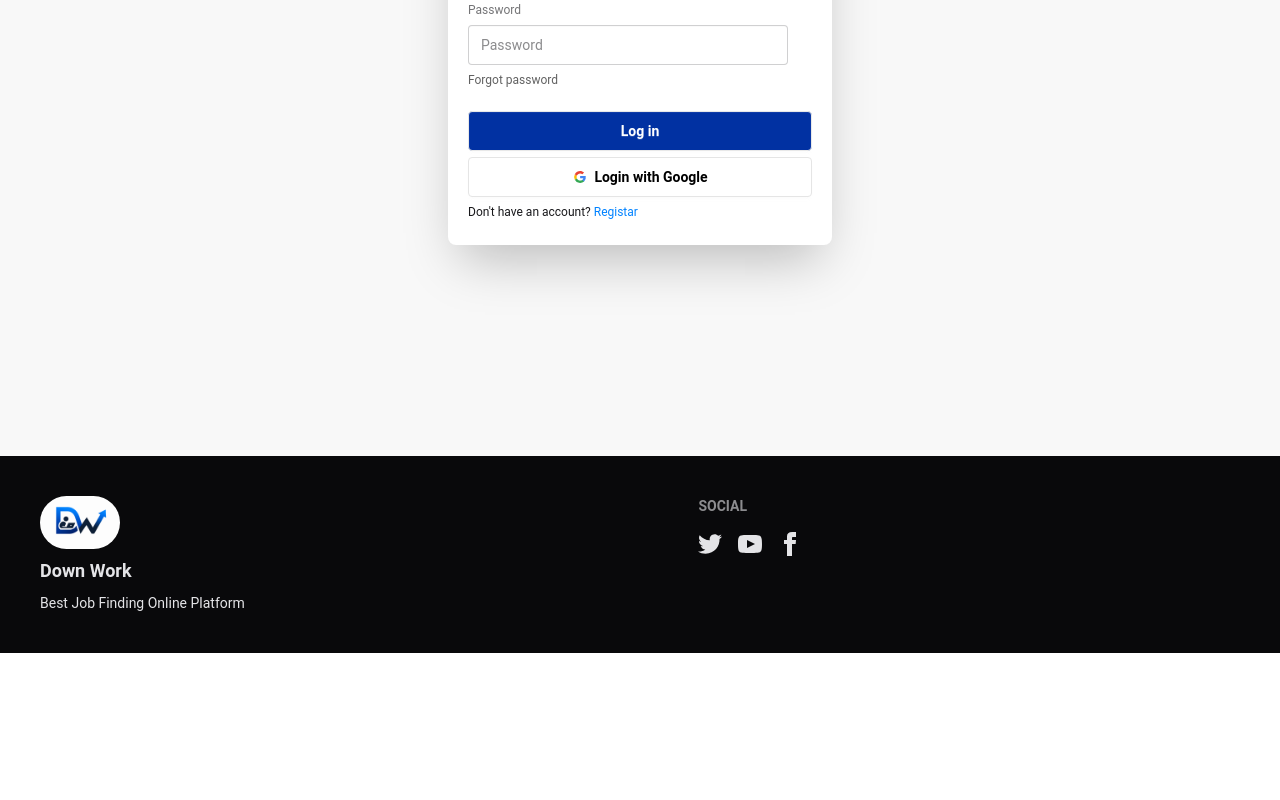
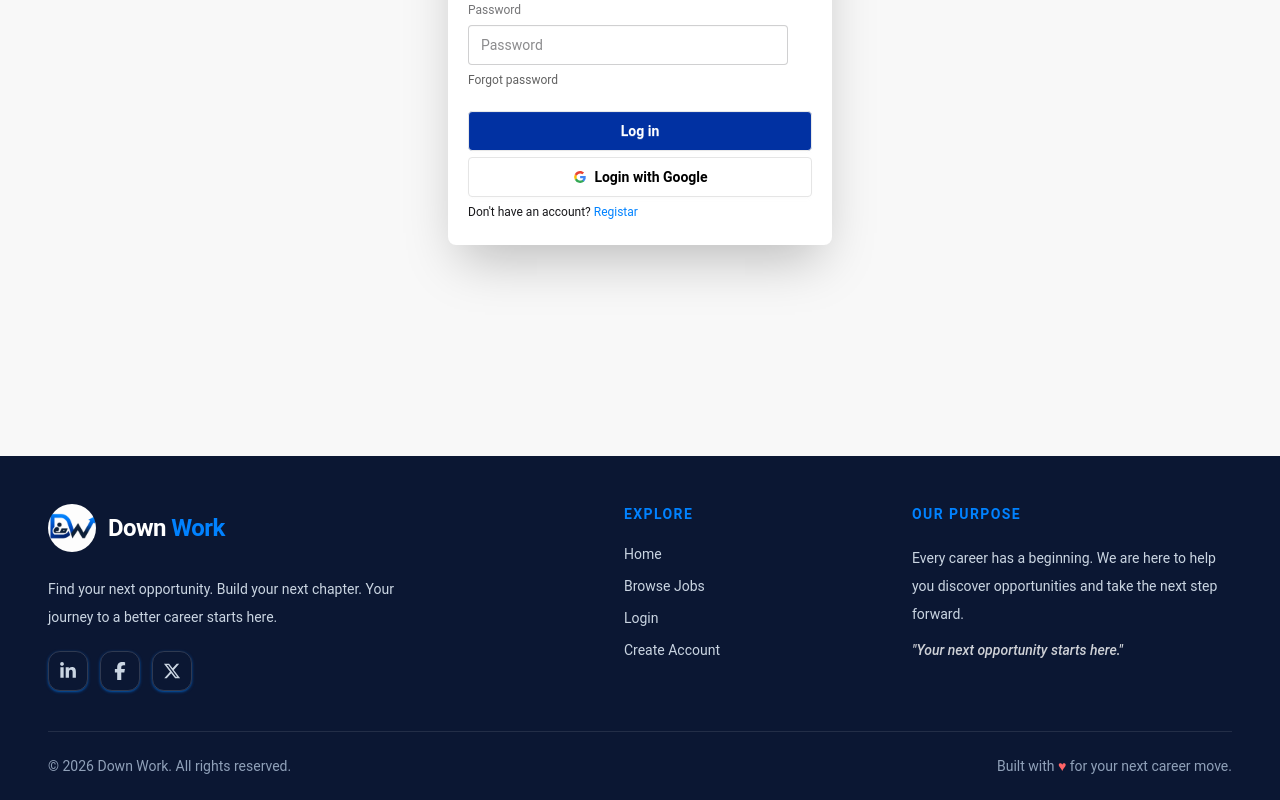
Before and after one commit to mdfahimpathan61/down-work, a React (Vite) app in the folder down-work-client/: page /auth/login in a window 1280 px wide. Shown: the part 451-1251 px from the top of the page. Before the commit the page ends 1104 px from the top, so only its background shows below. Built offline with nearby package versions, Linux system fonts and the light colour scheme; no server answers.

Commit message:
fix bug in registration page that existing user cannot registar again

```diff
--- a/down-work-client/src/Component/Footer.jsx
+++ b/down-work-client/src/Component/Footer.jsx
@@ -1,55 +1,155 @@
-import React from 'react';
-import logo from '/logo3.png'
+
+import React from "react";
+import { Link } from "react-router";
+import { FaLinkedinIn, FaFacebookF, FaXTwitter } from "react-icons/fa6";
+import logo from "/logo3.png";
+
 const Footer = () => {
+  const socialLinks = [
+    {
+      name: "LinkedIn",
+      icon: <FaLinkedinIn />,
+      url: "https://www.linkedin.com/in/mdfahimpathan61/",
+    },
+    {
+      name: "Facebook",
+      icon: <FaFacebookF />,
+      url: "https://www.facebook.com/mdfahimpathan61",
+    },
+    {
+      name: "X",
+      icon: <FaXTwitter />,
+      url: "https://x.com/mdfahimpathan61",
+    },
+  ];
+
+  const currentYear = new Date().getFullYear();
+
   return (
-        <footer className="footer sm:footer-horizontal bg-neutral text-neutral-content p-10 max-w-360 mx-auto">
-  <aside>
-    <img className='w-14 sm:w-20  rounded-full' src={logo} alt="" />
-    <p className='text-lg font-bold'>
-      Down Work
+    <footer className="bg-[#0B1733] text-white">
+      <div className="max-w-360 mx-auto px-5 sm:px-8 lg:px-12 pt-12 pb-6">
 
+        {/* Main Footer */}
+        <div className="flex flex-col md:flex-row justify-between gap-10 pb-10">
 
+          {/* Brand Section */}
+          <div className="max-w-sm">
+            <Link to="/" className="inline-flex items-center gap-3">
+              <img
+                src={logo}
+                alt="Down Work logo"
+                className="w-12 h-12 rounded-full object-cover"
+              />
+
+              <span className="text-2xl font-bold tracking-tight">
+                Down <span className="text-primary">Work</span>
+              </span>
+            </Link>
+
+            <p className="mt-4 text-sm leading-7 text-slate-300">
+              Find your next opportunity. Build your next chapter.
+              Your journey to a better career starts here.
             </p>
-    <p>Best Job Finding Online Platform</p>
-  </aside>
-  <nav>
-    <h6 className="footer-title">Social</h6>
-    <div className="grid grid-flow-col gap-4">
-      <a>
-        <svg
-          xmlns="http://www.w3.org/2000/svg"
-          width="24"
-          height="24"
-          viewBox="0 0 24 24"
-          className="fill-current">
-          <path
-            d="M24 4.557c-.883.392-1.832.656-2.828.775 1.017-.609 1.798-1.574 2.165-2.724-.951.564-2.005.974-3.127 1.195-.897-.957-2.178-1.555-3.594-1.555-3.179 0-5.515 2.966-4.797 6.045-4.091-.205-7.719-2.165-10.148-5.144-1.29 2.213-.669 5.108 1.523 6.574-.806-.026-1.566-.247-2.229-.616-.054 2.281 1.581 4.415 3.949 4.89-.693.188-1.452.232-2.224.084.626 1.956 2.444 3.379 4.6 3.419-2.07 1.623-4.678 2.348-7.29 2.04 2.179 1.397 4.768 2.212 7.548 2.212 9.142 0 14.307-7.721 13.995-14.646.962-.695 1.797-1.562 2.457-2.549z"></path>
-        </svg>
+
+            <div className="flex items-center gap-3 mt-5">
+              {socialLinks.map((social) => (
+                <a
+                  key={social.name}
+                  href={social.url}
+                  target="_blank"
+                  rel="noopener noreferrer"
+                  aria-label={`Visit Down Work on ${social.name}`}
+                  title={social.name}
+                  className="flex items-center justify-center w-10 h-10 rounded-xl
+                  border border-white/15 text-slate-300
+                  hover:bg-secondary hover:text-white
+                  hover:border-primary/70 hover:-translate-y-1
+                  transition-all duration-300 shadow-sm shadow-primary/50"
+                >
+                  <span className="text-lg">{social.icon}</span>
                 </a>
-      <a>
-        <svg
-          xmlns="http://www.w3.org/2000/svg"
-          width="24"
-          height="24"
-          viewBox="0 0 24 24"
-          className="fill-current">
-          <path
-            d="M19.615 3.184c-3.604-.246-11.631-.245-15.23 0-3.897.266-4.356 2.62-4.385 8.816.029 6.185.484 8.549 4.385 8.816 3.6.245 11.626.246 15.23 0 3.897-.266 4.356-2.62 4.385-8.816-.029-6.185-.484-8.549-4.385-8.816zm-10.615 12.816v-8l8 3.993-8 4.007z"></path>
-        </svg>
-      </a>
-      <a>
-        <svg
-          xmlns="http://www.w3.org/2000/svg"
-          width="24"
-          height="24"
-          viewBox="0 0 24 24"
-          className="fill-current">
-          <path
-            d="M9 8h-3v4h3v12h5v-12h3.642l.358-4h-4v-1.667c0-.955.192-1.333 1.115-1.333h2.885v-5h-3.808c-3.596 0-5.192 1.583-5.192 4.615v3.385z"></path>
-        </svg>
-      </a>
+              ))}
             </div>
-  </nav>
+          </div>
+
+          {/* Quick Links */}
+          <div>
+            <h3 className="text-sm font-bold uppercase tracking-widest text-primary">
+              Explore
+            </h3>
+
+            <ul className="mt-5 space-y-3 text-sm text-slate-300">
+              <li>
+                <Link
+                  to="/"
+                  className="hover:text-primary transition-colors"
+                >
+                  Home
+                </Link>
+              </li>
+
+              <li>
+                <Link
+                  to="/category/all"
+                  className="hover:text-primary transition-colors"
+                >
+                  Browse Jobs
+                </Link>
+              </li>
+
+              <li>
+                <Link
+                  to="/auth/login"
+                  className="hover:text-primary transition-colors"
+                >
+                  Login
+                </Link>
+              </li>
+
+              <li>
+                <Link
+                  to="/auth/role"
+                  className="hover:text-primary transition-colors"
+                >
+                  Create Account
+                </Link>
+              </li>
+            </ul>
+          </div>
+
+          {/* Footer Message */}
+          <div className="max-w-xs">
+            <h3 className="text-sm font-bold uppercase tracking-widest text-primary">
+              Our Purpose
+            </h3>
+
+            <p className="mt-5 text-sm leading-7 text-slate-300">
+              Every career has a beginning. We are here to help you
+              discover opportunities and take the next step forward.
+            </p>
+
+            <p className="mt-3 text-sm font-medium italic text-white/80">
+              "Your next opportunity starts here."
+            </p>
+          </div>
+        </div>
+
+        {/* Divider */}
+        <div className="border-t border-white/10" />
+
+        {/* Copyright */}
+        <div className="flex flex-col sm:flex-row justify-between items-center gap-3 pt-6 text-xs sm:text-sm text-slate-400">
+          <p>
+            © {currentYear} Down Work. All rights reserved.
+          </p>
+
+          <p>
+            Built with <span className="text-red-400">♥</span> for your
+            next career move.
+          </p>
+        </div>
+
+      </div>
     </footer>
   );
 };
--- a/down-work-client/src/Page/Login.jsx
+++ b/down-work-client/src/Page/Login.jsx
@@ -146,7 +146,7 @@ const Login = () => {
                 </button>
 
                 <div>
-                  <Link to={"/auth/registration"}>
+                  <Link to={"/auth/role"}>
                     Don't have an account?{" "}
                     <span className="text-primary hover:underline">
                       Registar
--- a/down-work-client/src/Page/Registration.jsx
+++ b/down-work-client/src/Page/Registration.jsx
@@ -2,7 +2,7 @@ import React, { useContext, useEffect, useState } from "react";
 import { AuthContext } from "../Provider/AuthProvider";
 import { TbPhotoUp } from "react-icons/tb";
 import {  ToastContainer } from "react-toastify";
-import { Link, useNavigate, useParams } from "react-router";
+import { Link, Navigate, useNavigate, useParams } from "react-router";
 
 const Registration = () => {
   const { signUpWithEmail, updateUser,toastSuccess } = useContext(AuthContext);
@@ -10,7 +10,7 @@ const Registration = () => {
   const [successReg, setSuccessReg] = useState(false);
   const navigate = useNavigate()
 const {role} = useParams()
-console.log(role)
+//console.log(role)
 
 
   const handleOnSubmit = (event) => {
@@ -40,10 +40,10 @@ console.log(role)
     setError("");
     setSuccessReg(false);
 
-    fetch(`http://localhost:3000/user?email=${email}&role=${role}`)
+    fetch(`http://localhost:3000/existinguser?email=${email}`)
     .then(res => res.json())
     .then(data => {
-     // console.log(data)
+      //console.log(data)
       if(data?._id){
         setError("This Email is Already Registared!")
         return;
@@ -99,8 +99,11 @@ console.log(role)
 
   }
 
-  return (
-    <div>
+  //console.log(role)
+
+  if(role){
+    return(
+      <div>
       <div className="hero bg-base-200 min-h-screen">
         <div className="card bg-base-100  md:w-full max-w-sm  shadow-2xl">
           <div className="card-body max-w-9/10 p-10">
@@ -153,7 +156,12 @@ console.log(role)
       </div>
 
     </div>
-  );
+    )
+  }
+  else{
+    return <Navigate to={"/auth/role"}></Navigate>
+  }
+
 };
 
 export default Registration;
--- a/down-work-client/src/route/router.jsx
+++ b/down-work-client/src/route/router.jsx
@@ -55,7 +55,7 @@ const router = createBrowserRouter([
         element: <ForgotPassword></ForgotPassword>,
       },
       {
-        path: "/auth/registration/:role",
+        path: "/auth/registration/:role?",
         Component: Registration,
       },
     ],
```
Also changed, not shown: 1 other file (tests, documents, lock files or other folders). Lines whose indentation alone changed are shown as unchanged.
